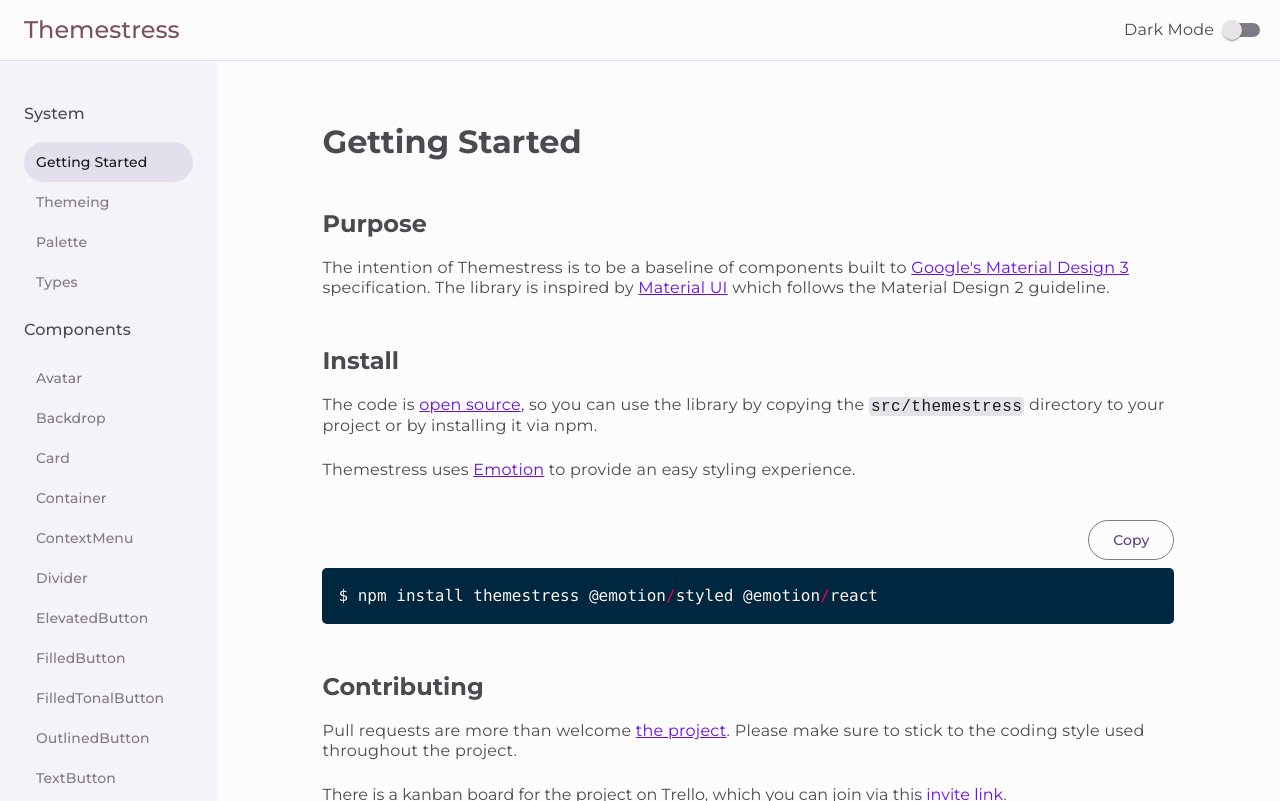
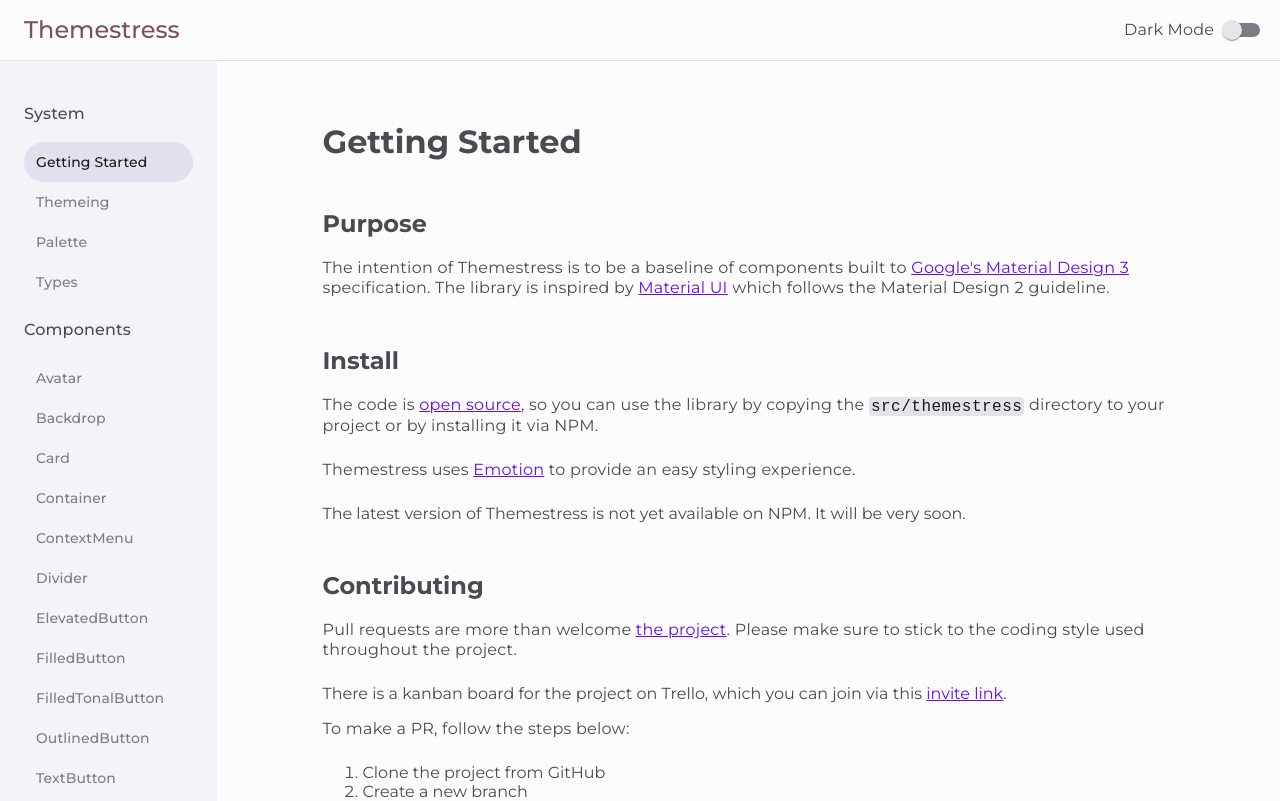
Before and after one commit to steviebaa/themestress, a React (Vite) app: page /system/getting-started in a window 1280 px wide. Built offline with nearby package versions, Linux system fonts and the light colour scheme.

Commit message:
added npm not updated disclaimer

```diff
--- a/src/pages/system/GettingStartedPage.tsx
+++ b/src/pages/system/GettingStartedPage.tsx
@@ -18,16 +18,18 @@
         The code is{' '}
         <a href="https://github.com/steviebaa/themestress">open source</a>, so
         you can use the library by copying the <Code>src/themestress</Code>{' '}
-        directory to your project or by installing it via npm.
+        directory to your project or by installing it via NPM.
       </P>
       <P>
         Themestress uses <a href="https://emotion.sh/">Emotion</a> to provide an
         easy styling experience.
       </P>
-      <CodeBlock
+      The latest version of Themestress is not yet available on NPM. It will be
+      very soon.
+      {/* <CodeBlock
         lang="tsx"
         code="$ npm install themestress @emotion/styled @emotion/react"
-      />
+      /> */}
       <Subheading>Contributing</Subheading>
       <P>
         Pull requests are more than welcome{' '}
```
